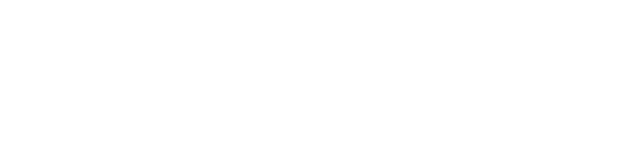
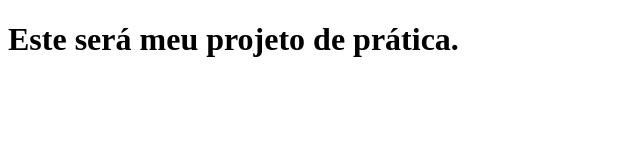
Before and after one commit to Lucaslandivar/Display-design, a plain HTML site: page Display-design/index.html in a window 1280 px wide. Shown: the whole page, without its empty margins (0-640 px from the left). Drawn offline with Linux system fonts and the light colour scheme.

Commit message:
Update index.html

```diff
--- a/Display-design/index.html
+++ b/Display-design/index.html
@@ -6,6 +6,6 @@
     <title>Display Design</title>
 </head>
 <body>
-
+    <h1>Este será meu projeto de prática.</h1>
 </body>
 </html>
```
